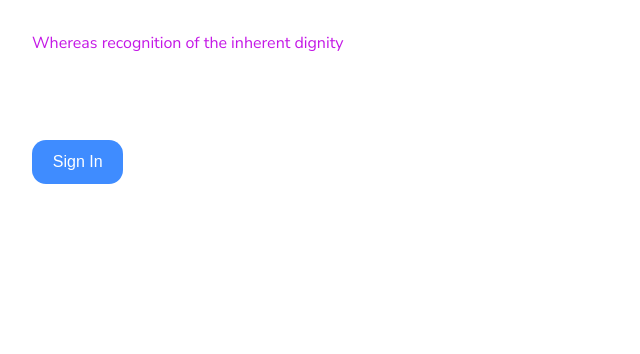
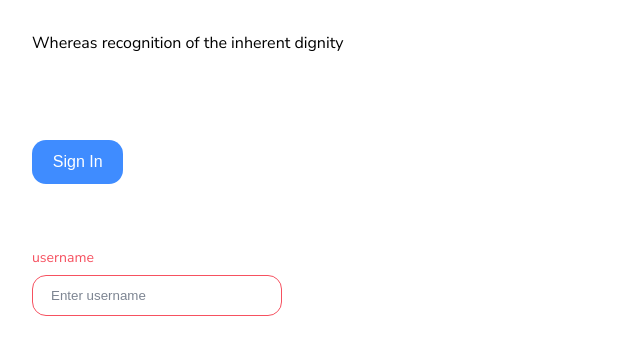
Before and after one commit to Ezekwu/Sure-scores, a Next.js app: page / in a window 1280 px wide. Shown: the top 354 px of the page, without its empty margins (0-640 px from the left). Built offline with nearby package versions, Linux system fonts and the light colour scheme.

Commit message:
created reusable input and form component

```diff
--- a/app/page.module.scss
+++ b/app/page.module.scss
@@ -1,9 +1,12 @@
 @import 'styles/variables';
 
 .main {
-  color: $color-purple;
   padding: 2rem;
   button{
     margin-top: 4rem;
   }
+
+  div {
+    margin-top: 4rem;
+  }
 }
--- a/app/page.tsx
+++ b/app/page.tsx
@@ -1,6 +1,7 @@
 import Image from 'next/image'
 import styles from './page.module.scss'
 import UiButton from '@/components/ui/Button/UiButton'
+import UiInput from '@/components/ui/Input/UiInput'
 
 export default function Home() {
   return (
@@ -11,6 +12,7 @@ export default function Home() {
       <UiButton>
         sign in
       </UiButton>
+      <UiInput />
     </main>
   )
 }
--- /dev/null
+++ b/components/ui/Form/UiForm.tsx
@@ -0,0 +1,5 @@
+export default function UiForm() {
+  return (
+    <div>UiForm</div>
+  )
+}
--- /dev/null
+++ b/components/ui/Input/UiInput.tsx
@@ -0,0 +1,30 @@
+import './input.scss'
+
+export type InputType = 'text' | 'password' | 'number' | 'phone' | 'date';
+
+interface Props {
+  label?: string;
+  type?: InputType;
+  value: string | null | number;
+  placeholder?: string;
+  name: string;
+  error?: string;
+
+}
+
+export default function UiInput({
+  name,
+  value,
+  error,
+  label,
+  placeholder,
+  type
+}: Props) {
+
+  return (
+    <div className='input_container error'>
+      <label htmlFor="input">username</label>
+      <input type="text" id="input" placeholder="Enter username" className='input' />
+    </div>
+  )
+}
--- /dev/null
+++ b/components/ui/Input/input.scss
@@ -0,0 +1,45 @@
+@import '/styles/variables';
+
+.input_container {
+  display: flex;
+  flex-direction: column;
+  gap: 0.5rem;
+  width: 250px;
+
+  label {
+    font-size: 0.875rem;
+    color: $color-grey-30;
+  }
+
+  .input {
+    padding: 0.75rem 1.125rem;
+    border: 1px solid $color-grey-10;
+    border-radius: 14px;
+    outline: none;
+    transition: all .18s ease-in;
+
+    &::placeholder {
+      color: $color-grey-30;
+    }
+
+    &:focus {
+      border: 1px solid $color-primary;
+      box-shadow: 0px 0px 0px 4px #3f8cff24;
+    }
+  }
+
+  &.error{
+    label {
+      color: $color-red;
+    }
+    .input{
+      border: 1px solid $color-red;
+
+     &:focus {
+        border: 1px solid $color-red;
+        box-shadow: 0px 0px 0px 4px #f6515f11;
+      }
+    }
+
+  }
+}
--- a/package.json
+++ b/package.json
@@ -1,5 +1,5 @@
 {
-  "name": "sure-scores",
+  "name": "work-room",
   "version": "0.1.0",
   "private": true,
   "scripts": {
--- a/styles/_variables.scss
+++ b/styles/_variables.scss
@@ -4,9 +4,12 @@ $color-primary-10: #F4F9FD;
 $color-primary-20: #3A81EB;
 $color-primary-30: #1F6DE0;
 
-$color-grey-10: #CED5E0;
-$color-grey-20: #7D8592;
-$color-grey-30: #0A1629;
+$color-grey-10: #D8E0F0;
+$color-grey-20: #CED5E0;
+
+$color-grey-30: #7D8592;
+$color-grey-40: #0A1629;
+
 
 
 $color-purple:#C418E6;
```
